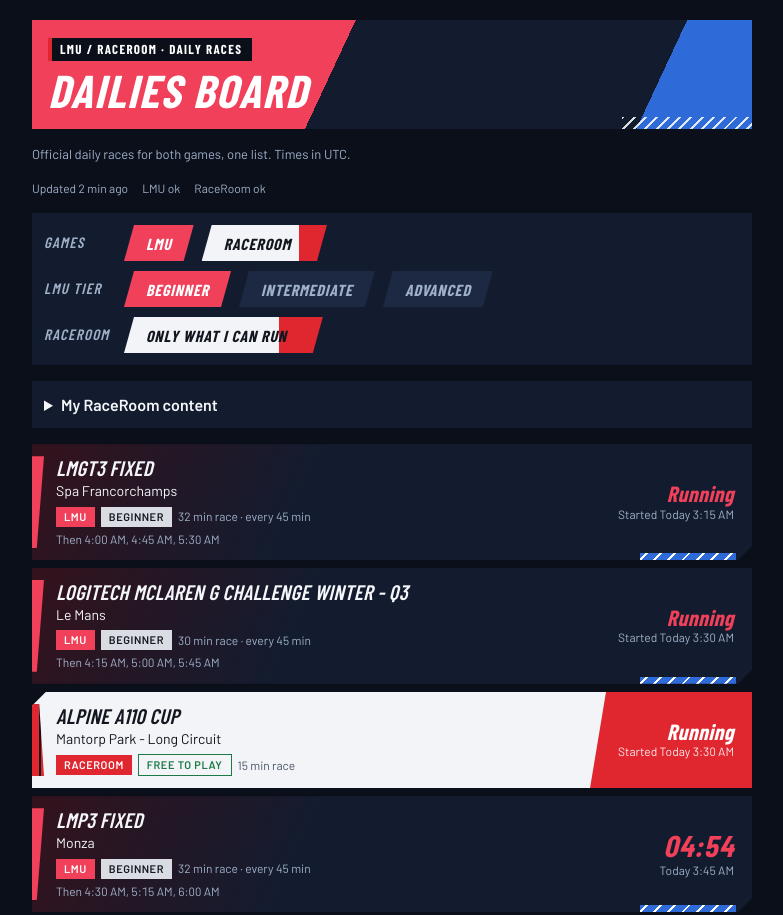
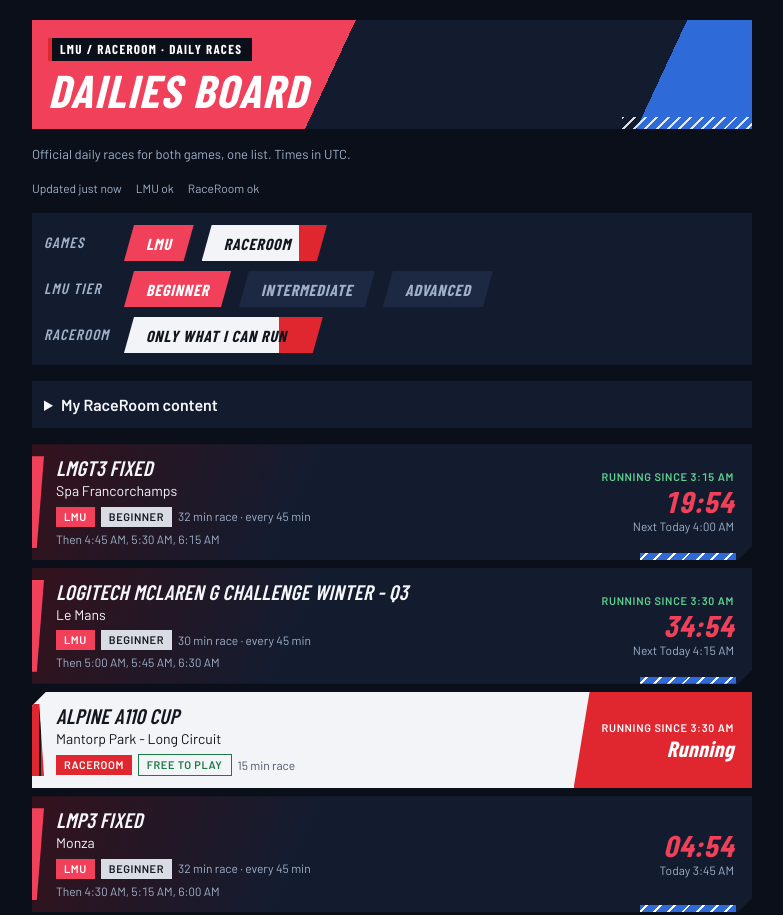
Before and after one commit to Btfsplk83/racing-board, a plain HTML site: page index.html in a window 1280 px wide. Shown: the top 915 px of the page, without its empty margins (248-1031 px from the left). Drawn offline with nearby package versions, Linux system fonts and the light colour scheme; a web font is replaced by a local one.

Commit message:
Update schedule 2026-11-17T03:40Z

```diff
--- a/index.html
+++ b/index.html
@@ -73,7 +73,9 @@ summary{cursor:pointer;font-weight:600}
 .row.rr .pill.free{color:#1d7a46;border-color:#1d7a46}
 .row.rr .when{background:var(--rrred);color:#fff;align-self:stretch;display:flex;flex-direction:column;justify-content:center;padding:0 18px 0 28px;margin:-12px -18px -12px 0;clip-path:polygon(16px 0,100% 0,100% 100%,0 100%)}
 .row.rr .at{color:rgba(255,255,255,.9)}
-.row.live .cd{font-size:22px}
+.cd.word{font-size:22px}
+.livetag{font-size:11px;font-weight:600;text-transform:uppercase;letter-spacing:.06em;color:var(--ok)}
+.row.rr .livetag{color:#fff}
 .empty{padding:18px;border:1px dashed var(--line);color:var(--muted);text-align:center}
 .links{display:flex;flex-wrap:wrap;gap:8px 16px;font-size:13px}
 a{color:var(--fg)}
@@ -230,10 +232,10 @@ a{color:var(--fg)}
     var items=[];
     (data.series||[]).filter(visible).forEach(function(s){
       var u=upcoming(s,now);
-      if(u.running)items.push({s:s,t:u.running,live:true,next:u.next});
+      if(u.running)items.push({s:s,live:true,started:u.running,t:u.next[0],next:u.next.slice(1)});
       else if(u.next.length)items.push({s:s,t:u.next[0],next:u.next.slice(1)});
     });
-    items.sort(function(a,b){return (a.live?0:1)-(b.live?0:1)||a.t-b.t});
+    items.sort(function(a,b){return (a.live?0:1)-(b.live?0:1)||(a.started||a.t)-(b.started||b.t)});
     if(!items.length){list.appendChild(el("li","empty","Nothing coming up for these filters. Turn on another tier or game."));return}
     items.forEach(function(x){
       var s=x.s,li=el("li","row "+s.game+(x.live?" live":""));
@@ -253,10 +255,11 @@ a{color:var(--fg)}
       var then=x.next.slice(0,3).map(fmtTime);
       if(then.length)m.appendChild(el("div","then num","Then "+then.join(", ")));
       var w=el("div","when");
-      var cd=el("div","cd num",x.live?"Running":"");w.appendChild(cd);
-      w.appendChild(el("div","at num",(x.live?"Started ":"")+fmtAt(x.t)));
+      if(x.live)w.appendChild(el("div","livetag num","Running since "+fmtTime(x.started)));
+      var cd=el("div",x.t?"cd num":"cd word",x.t?"":"Running");w.appendChild(cd);
+      if(x.t)w.appendChild(el("div","at num",(x.live?"Next ":"")+fmtAt(x.t)));
       li.appendChild(m);li.appendChild(w);list.appendChild(li);
-      if(!x.live)rows.push({cd:cd,t:x.t});
+      if(x.t)rows.push({cd:cd,t:x.t});
     });
     tick();
   }
--- a/schedule.json
+++ b/schedule.json
@@ -1,17 +1,17 @@
 {
  "version": 1,
- "updated": "2026-11-17T03:37:34Z",
+ "updated": "2026-11-17T03:39:59Z",
  "sources": {
   "lmu": {
    "ok": true,
-   "checked": "2026-11-17T03:37:34Z",
-   "lastOk": "2026-11-17T03:37:34Z",
+   "checked": "2026-11-17T03:39:59Z",
+   "lastOk": "2026-11-17T03:39:59Z",
    "found": 9
   },
   "rr": {
    "ok": true,
-   "checked": "2026-11-17T03:37:34Z",
-   "lastOk": "2026-11-17T03:37:34Z",
+   "checked": "2026-11-17T03:39:59Z",
+   "lastOk": "2026-11-17T03:39:59Z",
    "found": 1
   }
  },
@@ -34,7 +34,7 @@
     "2026-11-17T08:50:00Z",
     "2026-11-17T09:50:00Z"
    ],
-   "lastSeen": "2026-11-17T03:37:34Z"
+   "lastSeen": "2026-11-17T03:39:59Z"
   },
   {
    "game": "lmu",
@@ -51,7 +51,7 @@
     "2026-11-17T07:55:00Z",
     "2026-11-17T09:25:00Z"
    ],
-   "lastSeen": "2026-11-17T03:37:34Z"
+   "lastSeen": "2026-11-17T03:39:59Z"
   },
   {
    "game": "lmu",
@@ -74,7 +74,7 @@
     "2026-11-17T09:15:00Z",
     "2026-11-17T10:00:00Z"
    ],
-   "lastSeen": "2026-11-17T03:37:34Z"
+   "lastSeen": "2026-11-17T03:39:59Z"
   },
   {
    "game": "lmu",
@@ -93,7 +93,7 @@
     "2026-11-17T08:10:00Z",
     "2026-11-17T09:10:00Z"
    ],
-   "lastSeen": "2026-11-17T03:37:34Z"
+   "lastSeen": "2026-11-17T03:39:59Z"
   },
   {
    "game": "lmu",
@@ -115,7 +115,7 @@
     "2026-11-17T09:00:00Z",
     "2026-11-17T09:45:00Z"
    ],
-   "lastSeen": "2026-11-17T03:37:34Z"
+   "lastSeen": "2026-11-17T03:39:59Z"
   },
   {
    "game": "lmu",
@@ -137,7 +137,7 @@
     "2026-11-17T08:45:00Z",
     "2026-11-17T09:30:00Z"
    ],
-   "lastSeen": "2026-11-17T03:37:34Z"
+   "lastSeen": "2026-11-17T03:39:59Z"
   },
   {
    "game": "lmu",
@@ -154,7 +154,7 @@
     "2026-11-17T07:25:00Z",
     "2026-11-17T08:55:00Z"
    ],
-   "lastSeen": "2026-11-17T03:37:34Z"
+   "lastSeen": "2026-11-17T03:39:59Z"
   },
   {
    "game": "lmu",
@@ -174,7 +174,7 @@
     "2026-11-17T08:30:00Z",
     "2026-11-17T09:30:00Z"
    ],
-   "lastSeen": "2026-11-17T03:37:34Z"
+   "lastSeen": "2026-11-17T03:39:59Z"
   },
   {
    "game": "lmu",
@@ -191,7 +191,7 @@
     "2026-11-17T08:25:00Z",
     "2026-11-17T09:55:00Z"
    ],
-   "lastSeen": "2026-11-17T03:37:34Z"
+   "lastSeen": "2026-11-17T03:39:59Z"
   },
   {
    "game": "rr",
@@ -210,7 +210,7 @@
    "starts": [
     "2026-11-17T03:30:00Z"
    ],
-   "lastSeen": "2026-11-17T03:37:34Z"
+   "lastSeen": "2026-11-17T03:39:59Z"
   },
   {
    "game": "rr",
```
Also changed, not shown: state.json (+15 -15 lines).
